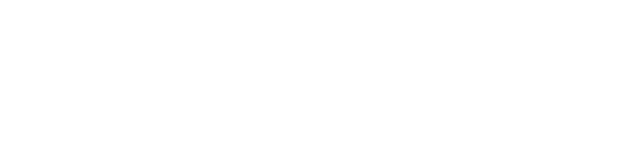
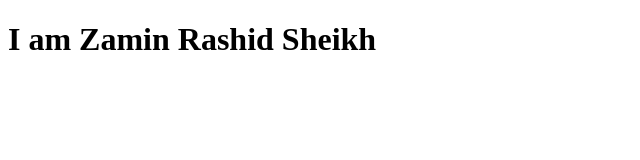
Before and after one commit to Zamin786/project2, a plain HTML site: page index.html in a window 1280 px wide. Shown: the whole page, without its empty margins (0-640 px from the left). Drawn offline with Linux system fonts and the light colour scheme.

Commit message:
Added h1

```diff
--- a/index.html
+++ b/index.html
@@ -6,6 +6,6 @@
     <title>Sample code</title>
 </head>
 <body>
-
+    <h1>I am Zamin Rashid Sheikh</h1>
 </body>
 </html>
```
